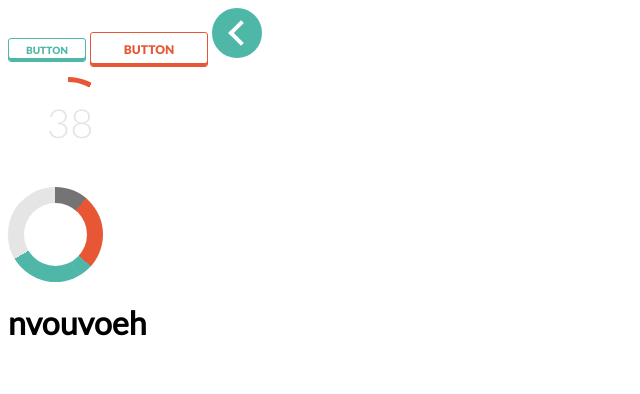
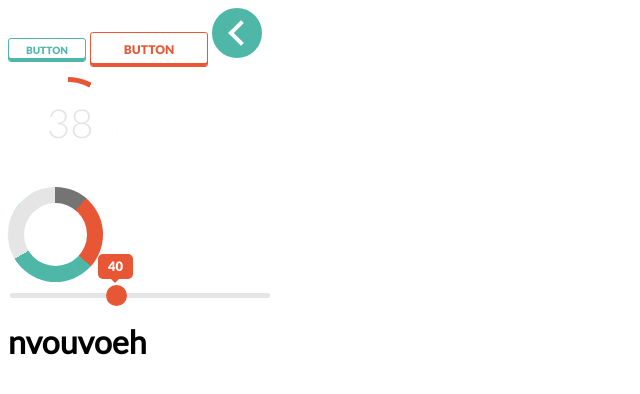
Before and after one commit to RuslanChabin/spring-bag, a website built with webpack: page src/index.pug in a window 1280 px wide. Shown: the whole page, without its empty margins (0-640 px from the left). Built offline with nearby package versions, Linux system fonts and the light colour scheme.

Commit message:
range slader

```diff
--- a/src/js/index.js
+++ b/src/js/index.js
@@ -0,0 +1,9 @@
+var range = document.querySelector('.slider');
+
+document.querySelector('.slider-output').innerHTML = range.value,
+
+range.addEventListener('input', function (){
+  document.querySelector('.slider-output').innerHTML = range.value},false);
+
+range.addEventListener('input', function () {   document.querySelector('.slider-output').style.left = 2.33*range.value +'px'
+},false);
--- a/src/pug-templates/body.pug
+++ b/src/pug-templates/body.pug
@@ -16,5 +16,14 @@ html(lang="ru")
 					div.chart__right-inner
 				span.chart__number 38
 			div.pai-chart
+			form.slider-form
+				input.slider(
+				type="range"
+				min="0"
+				max="100"
+				value="40"
+				step="10"
+				name="slider1")
+				label.slider-output(for="slider1")
 		main
 			h1 nvouvoeh
--- /dev/null
+++ b/src/scss/components/slider.scss
@@ -0,0 +1,44 @@
+.slider-form{
+	position: relative;
+}
+
+.slider{
+	appearance: none;
+	width: 260px;
+	height: 5px;
+	border-radius: 3px;
+	background-color: $grey;
+	outline: none;
+
+	&::-webkit-slider-thumb{
+		appearance:none;
+		width: 21px;
+		height: 21px;
+		border-radius: 50%;
+		background-color: $orange;
+		position: relative;
+	}
+}
+
+.slider-output{
+	position: absolute;
+	top: -28px;
+	left: 90px;
+	width: 35px;
+	background-color: $orange;
+	border-radius: 5px;
+	text-align: center;
+	line-height: 25px;
+	color: white;
+	font-size: 13px;
+	font-family: "Lato Black";
+
+	&::after{
+		content: "";
+		position: absolute;
+		top: 24px;
+		left: 12px;
+		border: 5px solid transparent;
+		border-top: 5px solid $orange;
+	}
+}
--- a/src/scss/style.scss
+++ b/src/scss/style.scss
@@ -8,3 +8,4 @@
 @import "components/button";
 @import "components/arrow-buttons";
 @import "components/chart";
+@import "components/slider";
```
Also changed, not shown: dist/css/style.css, dist/index.html, dist/js/main.js.
